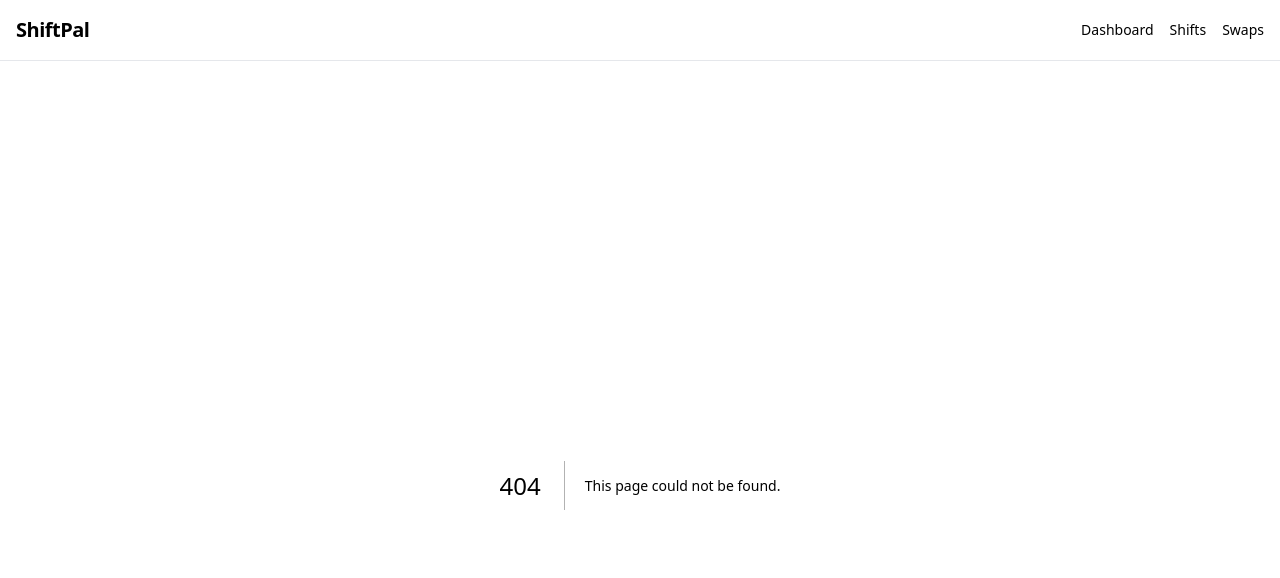
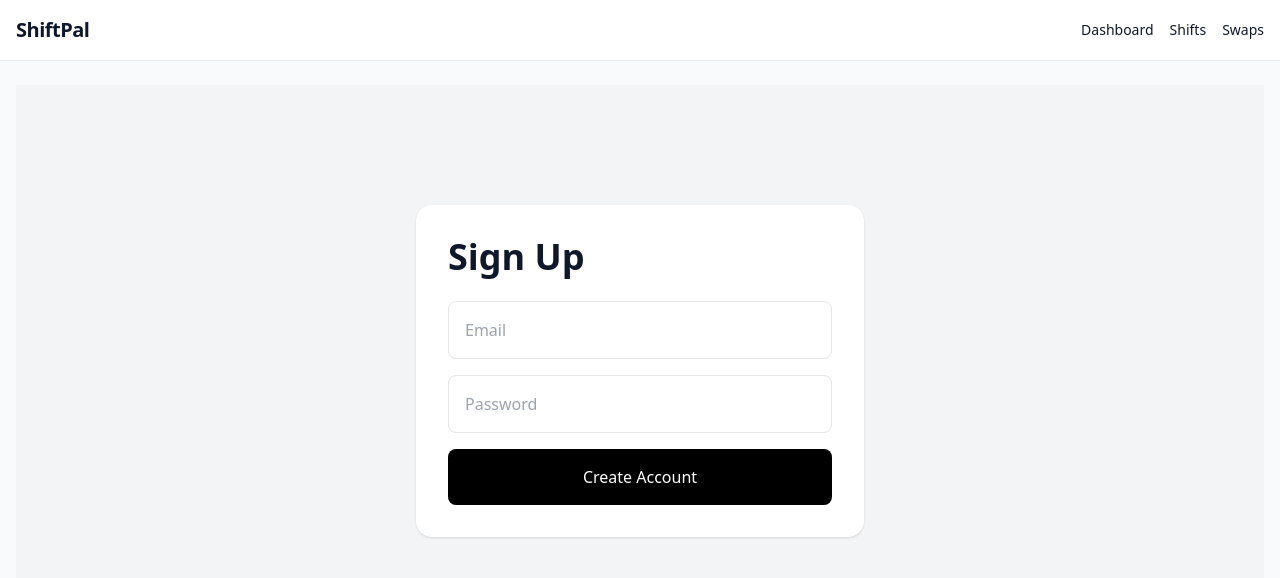
Before and after one commit to shiftpalwork/shiftpal, a Next.js app in the folder web/: page /signup in a window 1280 px wide. Before the commit this address had no page. Shown: the top 578 px of the page. Built offline with nearby package versions, Linux system fonts and the light colour scheme; no server answers.

Commit message:
Move logout button to dashboard navbar

```diff
--- a/web/app/dashboard/page.tsx
+++ b/web/app/dashboard/page.tsx
@@ -47,16 +47,33 @@ export default function DashboardPage() {
   return (
     <main className="min-h-screen bg-gray-100 p-10">
       <div className="rounded-2xl bg-white p-10 shadow">
+        <div className="mb-8 flex items-center justify-between">
+          <div>
             <p className="text-sm text-gray-500">Live Supabase dashboard</p>
+            <h1 className="text-4xl font-bold">ShiftPal Dashboard</h1>
+          </div>
 
-        <h1 className="mb-6 text-4xl font-bold">ShiftPal Dashboard</h1>
+          <div className="flex items-center gap-4">
+            <a href="/dashboard" className="font-medium text-gray-700">
+              Dashboard
+            </a>
+
+            <a href="/shifts" className="font-medium text-gray-700">
+              Shifts
+            </a>
+
+            <a href="/swaps" className="font-medium text-gray-700">
+              Swaps
+            </a>
 
             <button
               onClick={handleLogout}
-          className="mb-8 rounded-lg bg-red-600 px-5 py-3 text-white"
+              className="rounded-lg bg-red-600 px-5 py-2 text-white"
             >
               Logout
             </button>
+          </div>
+        </div>
 
         <div className="mb-10 grid gap-6 md:grid-cols-3">
           <div className="rounded-xl border p-6">
@@ -89,11 +106,14 @@ export default function DashboardPage() {
               {shifts.map((shift) => (
                 <div key={shift.id} className="rounded-lg border p-4">
                   <h3 className="text-lg font-semibold">{shift.role_name}</h3>
+
                   <p className="text-sm text-gray-600">{shift.location}</p>
+
                   <p className="text-sm text-gray-500">
                     {new Date(shift.starts_at).toLocaleString()} →{" "}
                     {new Date(shift.ends_at).toLocaleString()}
                   </p>
+
                   <p className="mt-2 text-sm font-medium">
                     Status: {shift.status}
                   </p>
--- /dev/null
+++ b/web/app/signup/page.tsx
@@ -0,0 +1,62 @@
+"use client";
+
+import { useState } from "react";
+import { useRouter } from "next/navigation";
+import { createBrowserSupabaseClient } from "@/lib/supabaseClient";
+
+export default function SignupPage() {
+  const router = useRouter();
+  const supabase = createBrowserSupabaseClient();
+
+  const [email, setEmail] = useState("");
+  const [password, setPassword] = useState("");
+  const [message, setMessage] = useState("");
+
+  async function handleSignup() {
+    setMessage("");
+
+    const { error } = await supabase.auth.signUp({
+      email,
+      password,
+    });
+
+    if (error) {
+      setMessage(error.message);
+      return;
+    }
+
+    router.push("/dashboard");
+  }
+
+  return (
+    <main className="min-h-screen bg-gray-100 p-10">
+      <div className="mx-auto mt-20 max-w-md rounded-2xl bg-white p-8 shadow">
+        <h1 className="mb-6 text-4xl font-bold">Sign Up</h1>
+
+        <input
+          className="mb-4 w-full rounded-lg border p-4"
+          placeholder="Email"
+          value={email}
+          onChange={(e) => setEmail(e.target.value)}
+        />
+
+        <input
+          className="mb-4 w-full rounded-lg border p-4"
+          placeholder="Password"
+          type="password"
+          value={password}
+          onChange={(e) => setPassword(e.target.value)}
+        />
+
+        <button
+          onClick={handleSignup}
+          className="w-full rounded-lg bg-black p-4 text-white"
+        >
+          Create Account
+        </button>
+
+        {message && <p className="mt-4 text-red-600">{message}</p>}
+      </div>
+    </main>
+  );
+}
```
Lines whose indentation alone changed are shown as unchanged.
